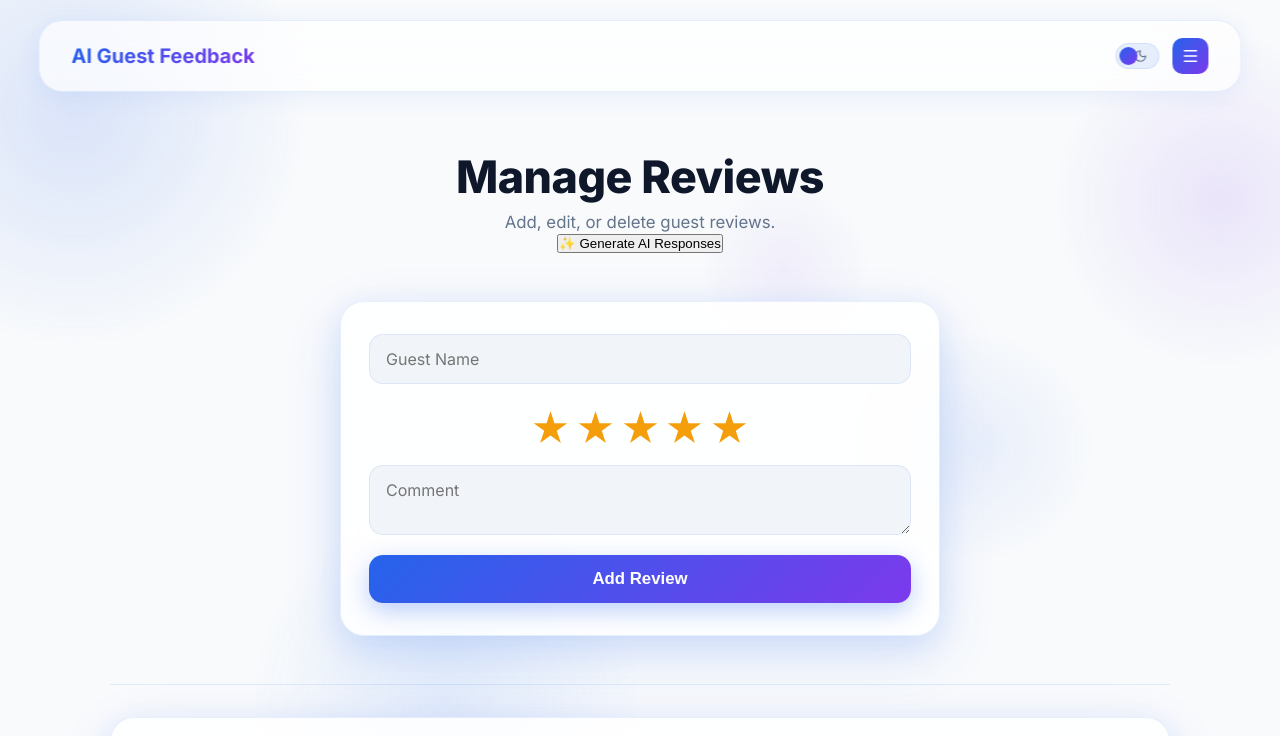
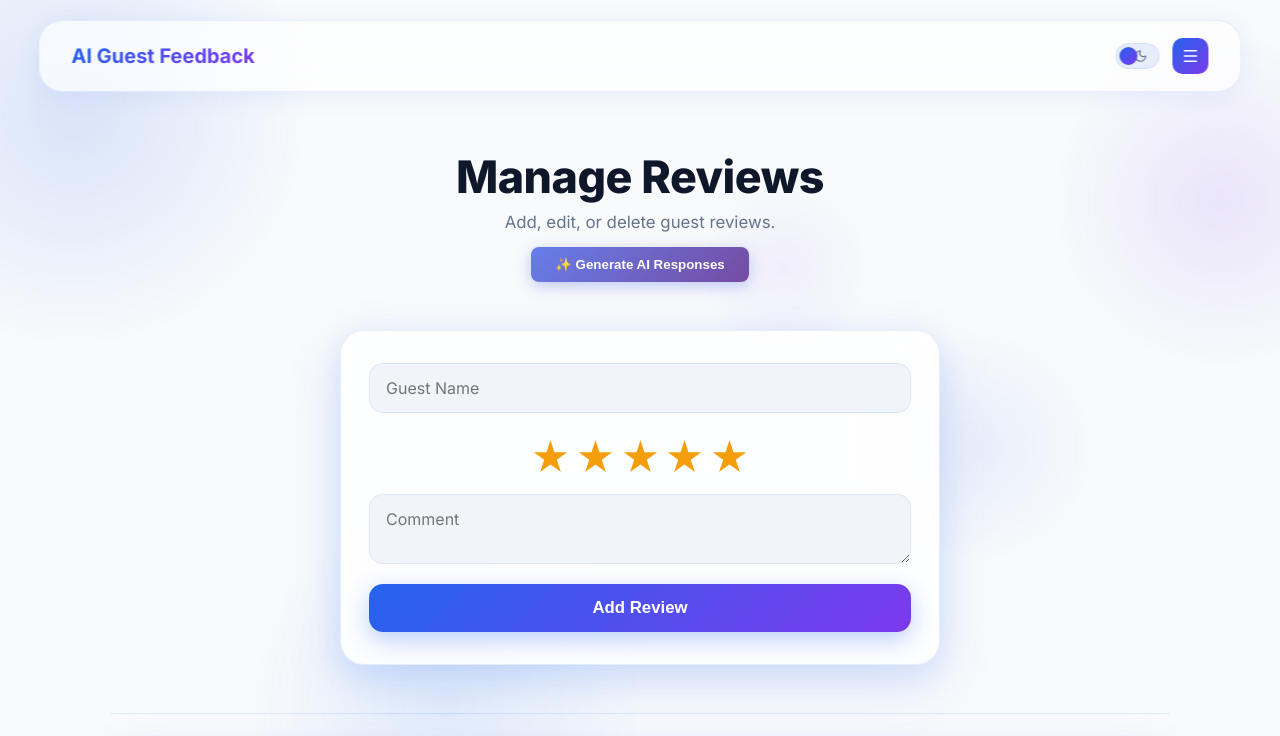
Before and after one commit to mnkshii/AI-Guest-Feedback, a React (Vite) app in the folder frontend/: page /reviews in a window 1280 px wide. Shown: the top 736 px of the page. Built offline with nearby package versions, Linux system fonts and the light colour scheme; no server answers; sample sign-in values are in the browser's storage.

Commit message:
style: update Generate AI Responses button with improved UI

```diff
--- a/frontend/src/styles/manageReviews.css
+++ b/frontend/src/styles/manageReviews.css
@@ -216,7 +216,29 @@
   margin-top:14px;
   font-size: 0.8rem;
 }
+.ai-button {
+  background: linear-gradient(135deg, #667eea 0%, #764ba2 100%);
+  color: white;
+  padding: 10px 24px;
+  border: none;
+  border-radius: 8px;
+  font-weight: 600;
+  margin-top:15px;
+  cursor: pointer;
+  transition: all 0.3s ease;
+  box-shadow: 0 4px 15px rgba(102, 126, 234, 0.4);
+}
 
+.ai-button:hover {
+  transform: translateY(-2px);
+  box-shadow: 0 6px 20px rgba(102, 126, 234, 0.6);
+}
+
+.ai-button:disabled {
+  opacity: 0.6;
+  cursor: not-allowed;
+  transform: none;
+}
 .manage-reviews table td.sentiment-positive {
   color: #22c55e;
   background: rgba(34, 197, 94, 0.10);
```
